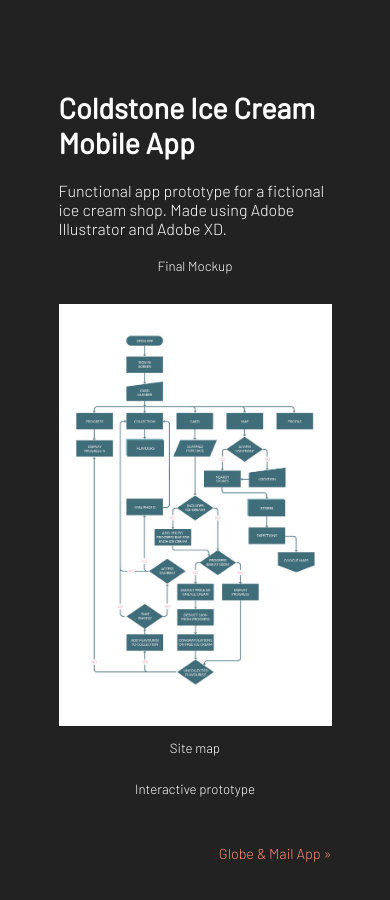
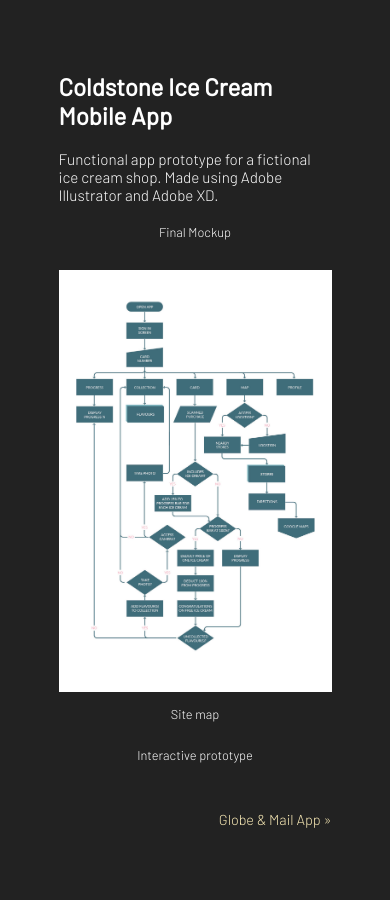
Before and after one commit to rachellewillemsma/rachellewillemsma.github.io, a Jekyll site: the page built from _posts/2018-11-01-icecream.md, in a window 390 px wide. Built offline with Jekyll 4.4.1, drawn with Linux system fonts in a browser that asks for light colours.

Commit message:
project header smaller on mobile

```diff
--- a/_sass/_project.scss
+++ b/_sass/_project.scss
@@ -61,12 +61,12 @@
     width: 70vw;
     margin: auto;
     padding-top: 2vh;
-    padding-bottom: 4vh;
+    padding-bottom: 7vh;
 }
 
 .previous-next-nav a {
     display: block;
-    color: $accent2;
+    color: $accent1;
     max-width: 50%;
 }
 
@@ -111,4 +111,20 @@
         margin-left: 0;
         padding: 10vh 0 0 0;
     }
+    .project-header {
+        font-size: 1.5em;
+    }
+
+    .work h4 {
+        font-size: 0.95em;
+    }
+
+    .work h5 {
+        font-size: 0.8em;
+    }
+
+    .work {
+        padding: 8vh 0 0 0;
+    }
+
 }
```
